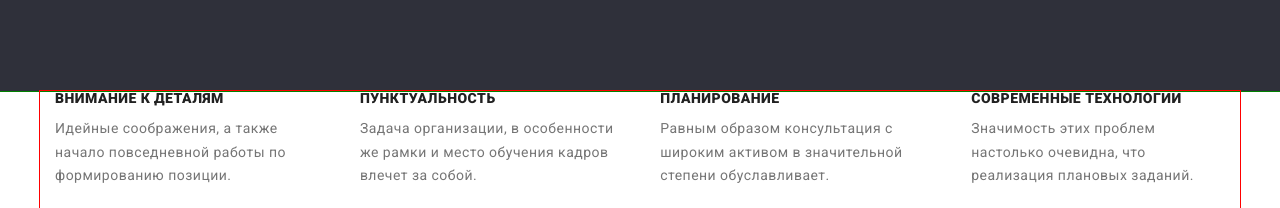
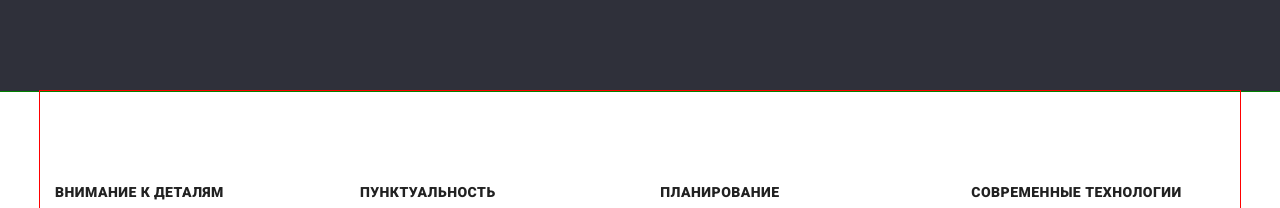
Before and after one commit to DOROSHYK/goit-markup-hw-03, a plain HTML site: page index.html in a window 1280 px wide. Shown: the part 249-457 px from the top of the page. Drawn offline with nearby package versions, Linux system fonts and the light colour scheme.

Commit message:
container-advantages +  padding-top: 94px;

```diff
--- a/css/styles.css
+++ b/css/styles.css
@@ -177,6 +177,19 @@ ul {
 }
 
 /*Our advantages */
+
+.container-advantages {
+  width: 1200px;
+  margin-right: auto;
+  margin-left: auto;
+
+  padding-left: 15px;
+  padding-right: 15px;
+  padding-bottom: 94px;
+  padding-top: 94px;
+
+  outline: 1px solid red;
+}
 
 .advantages-container {
   outline: 1px solid salmon;
--- a/index.html
+++ b/index.html
@@ -70,7 +70,7 @@
 
     <!-- Our advantages -->
        <section class="advantages">
-        <div class="container">
+        <div class="container-advantages">
        <h2 hidden class="advantages-title">НАШИ ПРЕИМУШЕСТВА</h2>
 
 
```
